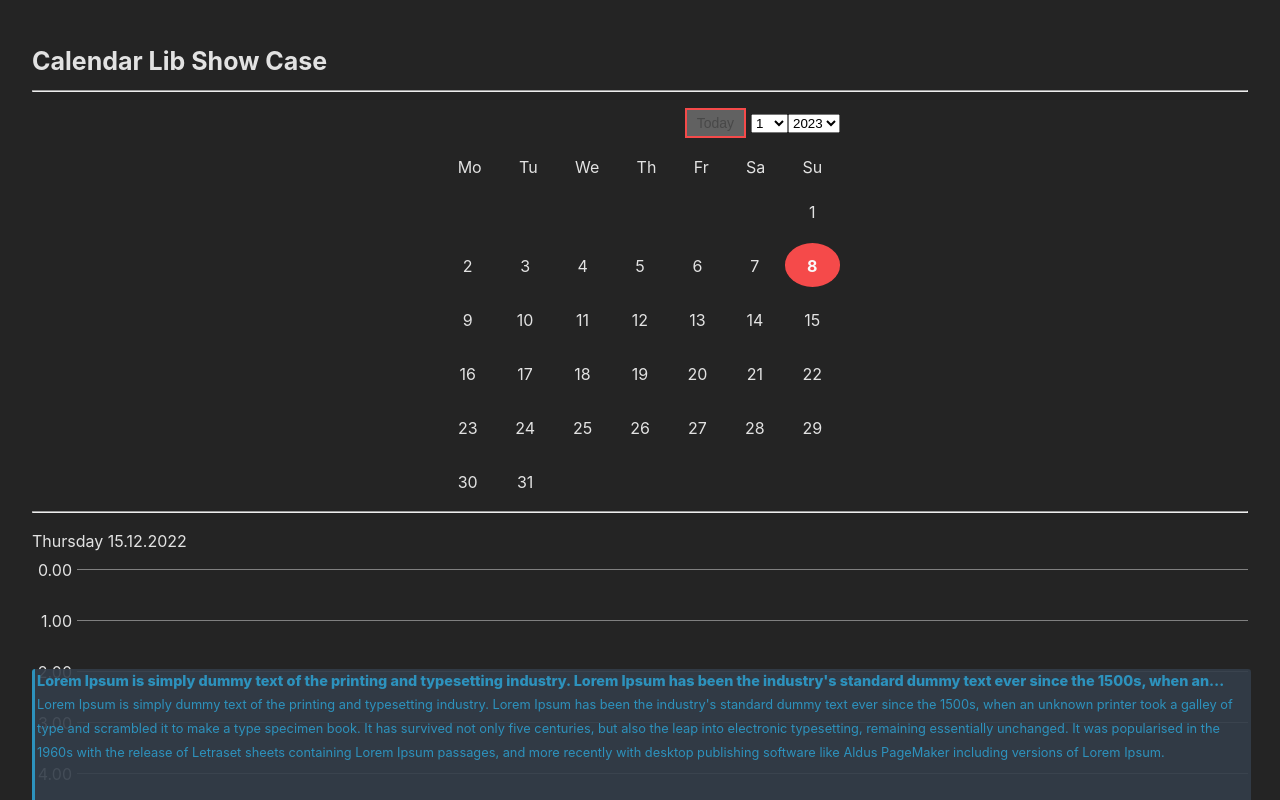
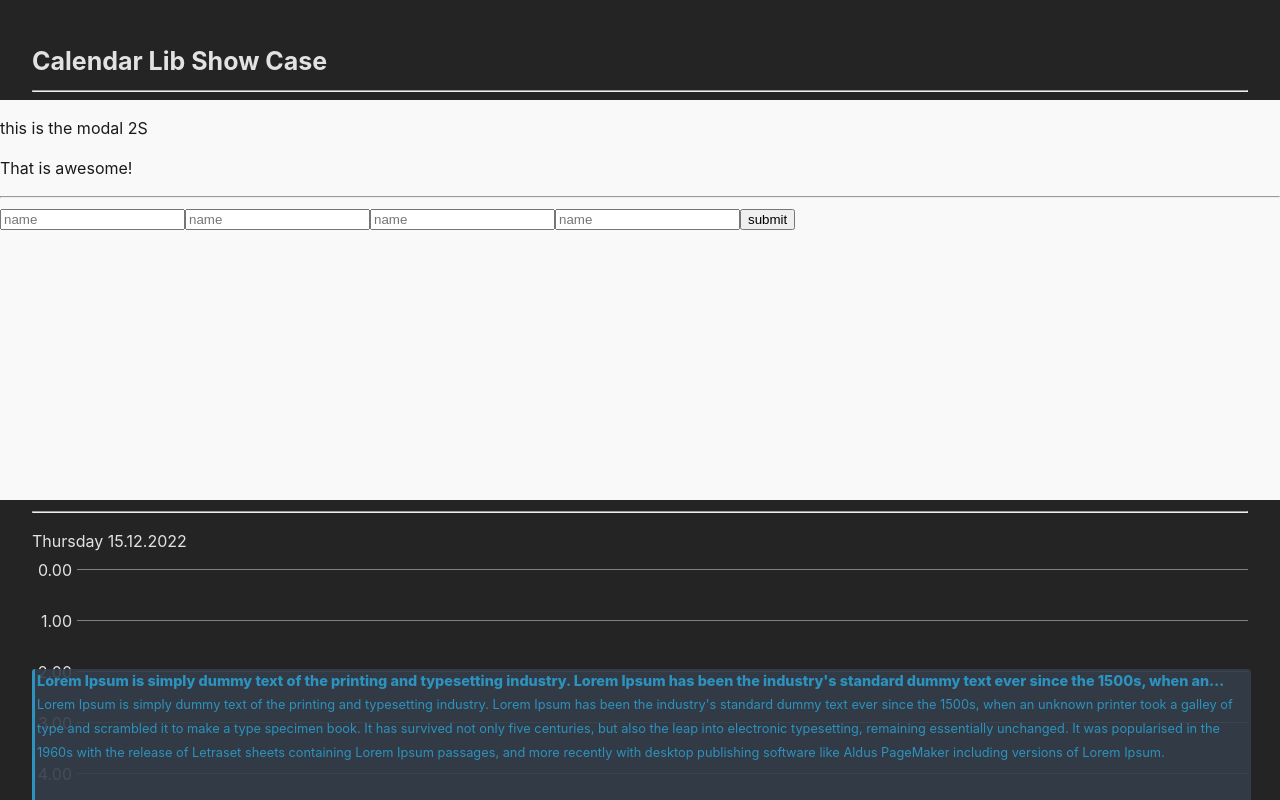
Before and after one commit to LeTranAnhVu/calender-lib, a React (Vite) app: page / in a window 1280 px wide. Both pictures are taken after a click on the element 641 px from the left and 768 px from the top of the page. Shown: the top 800 px of the page. Built offline with nearby package versions, Linux system fonts and the light colour scheme.

Commit message:
Update from main

```diff
--- a/src/layout/components/CalendarDay/TimeFrame.tsx
+++ b/src/layout/components/CalendarDay/TimeFrame.tsx
@@ -39,7 +39,7 @@ const TimeFrame = () => {
   const [currentHourTop, setCurrentHourTop] = useState(0)
   const [pxPerHour, setPxPerHour] = useState(0)
   const { currentHour } = useContext(TimeContext)
-  const { show, isShowed, closeModal } = useContext(ModalContext)
+  const { showModal, isShowed, closeModal } = useContext(ModalContext)
 
   useEffect(() => {
     const h = wrapperRef.current?.clientHeight ?? 0
@@ -55,7 +55,7 @@ const TimeFrame = () => {
     if (isShowed) {
       closeModal()
     } else {
-      show({
+      showModal({
         title: 'this is the modal 2S',
         body: 'That is awesome!',
         editComponent: CreateUserForm
--- a/src/layout/components/Modals/Modal.tsx
+++ b/src/layout/components/Modals/Modal.tsx
@@ -1,17 +1,29 @@
-import './Modal.scss'
 import { useContext } from 'react'
 import { ModalContext } from '@/layout/components/contexts/ModalContextProvider'
+import styled from 'styled-components'
 function Modal() {
   const { isShowed, content } = useContext(ModalContext)
   const isDisplay = isShowed ? 'block' : 'none'
   return (
-    <div className="modal" style={{ display: isDisplay, top: '100px' }}>
+    <ModalWrapper style={{ display: isDisplay, top: '100px' }}>
       <p className="title">{content?.title}</p>
       <p className="body">{content?.body}</p>
       <hr />
       {content?.editComponent()}
-    </div>
+    </ModalWrapper>
   )
 }
 
+const ModalWrapper = styled.div`
+  display: none;
+  position: fixed;
+  top: 100px;
+  left: 0;
+  width: 100vw;
+  background: ${({ theme }) => theme.white};
+  height: 400px;
+  color: ${({ theme }) => theme.black};
+  z-index: 999;
+`
+
 export default Modal
--- a/src/layout/components/contexts/ModalContextProvider.tsx
+++ b/src/layout/components/contexts/ModalContextProvider.tsx
@@ -1,4 +1,3 @@
-import type { ReactComponentElement } from 'react'
 import { createContext, useState } from 'react'
 import type { WithChildrenProps } from '@/layout/components/contexts/types'
 import type { Nullable } from '@/layout/types'
@@ -10,17 +9,17 @@ export type ModalContent = {
 }
 
 export type IModalContext = {
-  show: (content: ModalContent) => void
+  showModal: (content: ModalContent) => void
+  closeModal: () => void
   isShowed: boolean
-  closeModal: () => void
   content: Nullable<ModalContent>
 }
 
 const initialValue: IModalContext = {
-  show: () => null,
+  showModal: () => null,
+  closeModal: () => null,
   isShowed: false,
-  closeModal: () => null,
-  content: null,
+  content: null
 }
 
 export const ModalContext = createContext<IModalContext>(initialValue)
@@ -40,7 +39,7 @@ function ModalContextProvider({ children }: Props) {
   }
 
   return (
-    <ModalContext.Provider value={{ show, isShowed, closeModal, content }}>
+    <ModalContext.Provider value={{ showModal: show, isShowed, closeModal, content }}>
       {children}
     </ModalContext.Provider>
   )
--- a/src/showcase/App.tsx
+++ b/src/showcase/App.tsx
@@ -5,6 +5,7 @@ import { defaultTheme } from '@/lib/themes/default'
 import ModalContextProvider from '@/layout/components/contexts/ModalContextProvider'
 import TimeContextProvider from '@/layout/components/contexts/TimeContextProvider'
 import { RootStyles } from '@/lib/themes/root'
+import Modal from '@/layout/components/Modals/Modal'
 function App() {
   return (
     <ThemeProvider theme={defaultTheme}>
@@ -13,6 +14,7 @@ function App() {
           <>
             <RootStyles />
             <AppWrapper>
+              <Modal />
               <TitleWrapper>
                 <Title>Calendar Lib Show Case</Title>
               </TitleWrapper>
```
Also changed, not shown: src/layout/components/Modals/Modal.scss (deleted, +0 -11 lines).
